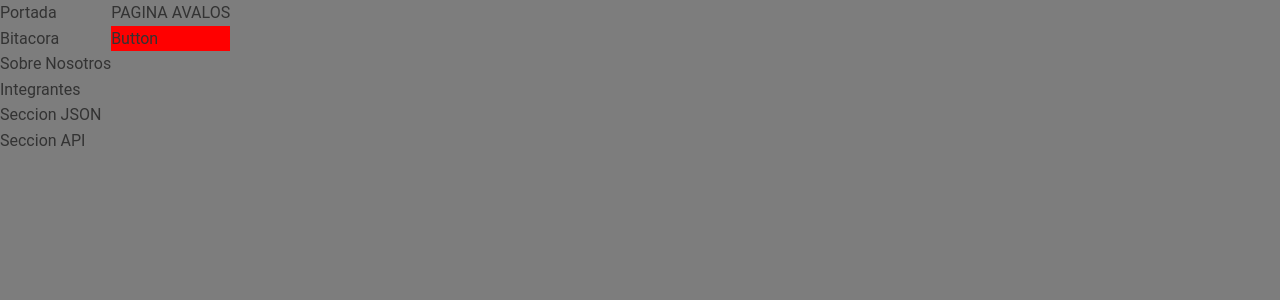
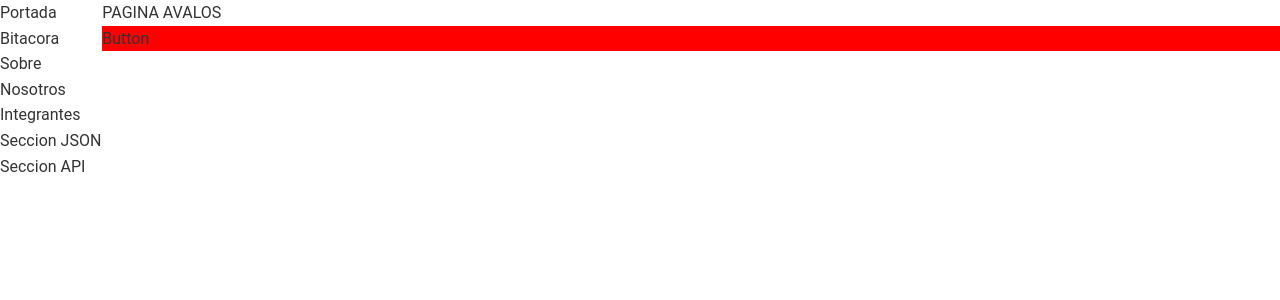
Before and after one commit to sanavalos/dswf-tp3-grupo16, a React (Vite) app: page /avalos in a window 1280 px wide. Shown: the top 300 px of the page. Built offline with nearby package versions, Linux system fonts and the light colour scheme.

Commit message:
polish: make whole screen for main layout

```diff
--- a/src/components/layout/Layout.module.css
+++ b/src/components/layout/Layout.module.css
@@ -1,6 +1,9 @@
 .layoutBackground {
  min-height: 100vh;
  width: 100vw;
- background-color: rgb(125, 125, 125);
  display: flex;
 }
+
+.mainWrapper {
+ width: 100%;
+}
--- a/src/components/layout/index.jsx
+++ b/src/components/layout/index.jsx
@@ -8,7 +8,7 @@ function Layout() {
     <div className={styles.layoutBackground}>
       <Sidebar />
 
-      <main>
+      <main className={styles.mainWrapper}>
         {/* Render route child component */}
         <Outlet />
       </main>
```
